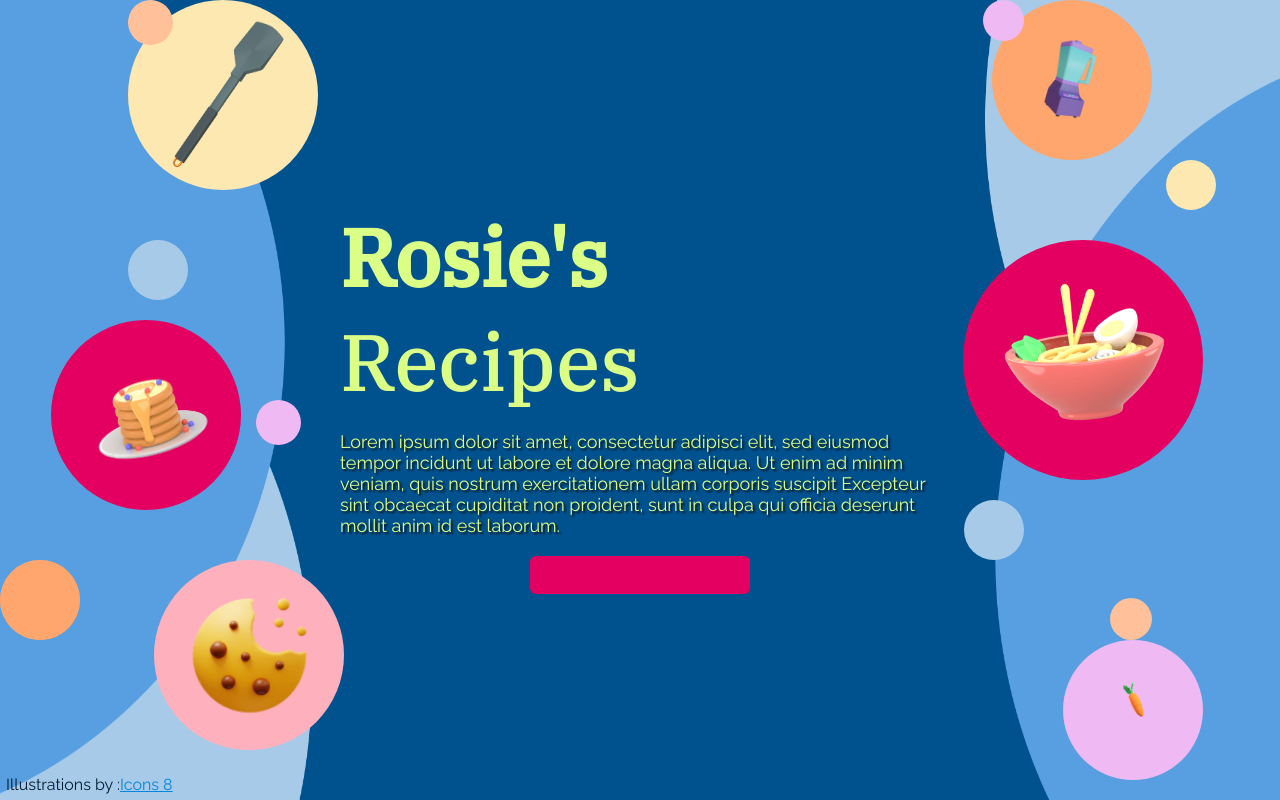
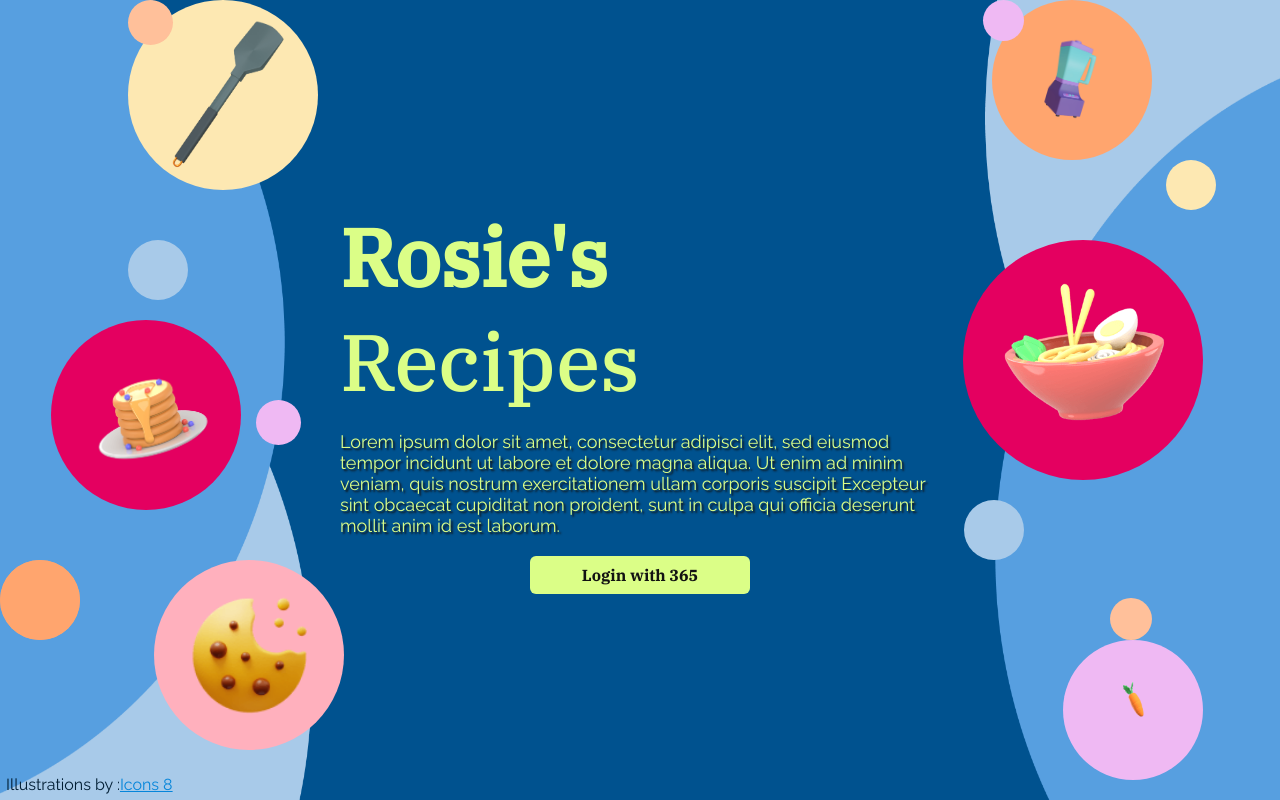
Before and after one commit to B3FC-Innovation-Hub/rosies-recipes-web, a React (Create React App) app: page / in a window 1280 px wide. Built offline with nearby package versions, Linux system fonts and the light colour scheme; the HTML template or start-up script is replaced by a standard one.

Commit message:
Created upload page skeleton to test navigation

```diff
--- a/src/pages/login/Login.tsx
+++ b/src/pages/login/Login.tsx
@@ -3,8 +3,10 @@ import "./Login.css";
 import background from "../../assets/background-spheres.png";
 import Footer from "../../components/footer/Footer";
 import SpheresBackground from "./spheres-background/SpheresBackground";
+import { useNavigate } from "react-router-dom";
 
 const Login: React.FC = () => {
+	const navigate = useNavigate();
 	return (
 		<div className="container">
 			<img
@@ -24,7 +26,11 @@ const Login: React.FC = () => {
 					sint obcaecat cupiditat non proident, sunt in culpa qui officia
 					deserunt mollit anim id est laborum.
 				</p>
-				<Button />
+				<Button
+					title="Login with 365"
+					onClick={() => navigate("/upload")}
+					isGreen={true}
+				/>
 			</div>
 			<Footer />
 		</div>
--- /dev/null
+++ b/src/pages/upload/Upload.tsx
@@ -0,0 +1,17 @@
+import { useNavigate } from "react-router-dom";
+import Button from "../../components/button/Button";
+
+const Upload: React.FC = () => {
+	const navigate = useNavigate();
+	return (
+		<div>
+			<h1>
+            Upload
+			</h1>
+			<Button title="Upload" isGreen={false} onClick={() => navigate('/')}/>
+			<Button title="Browse" isGreen={false} onClick={() => navigate('/')}/>
+		</div>
+	);
+};
+
+export default Upload;
```
